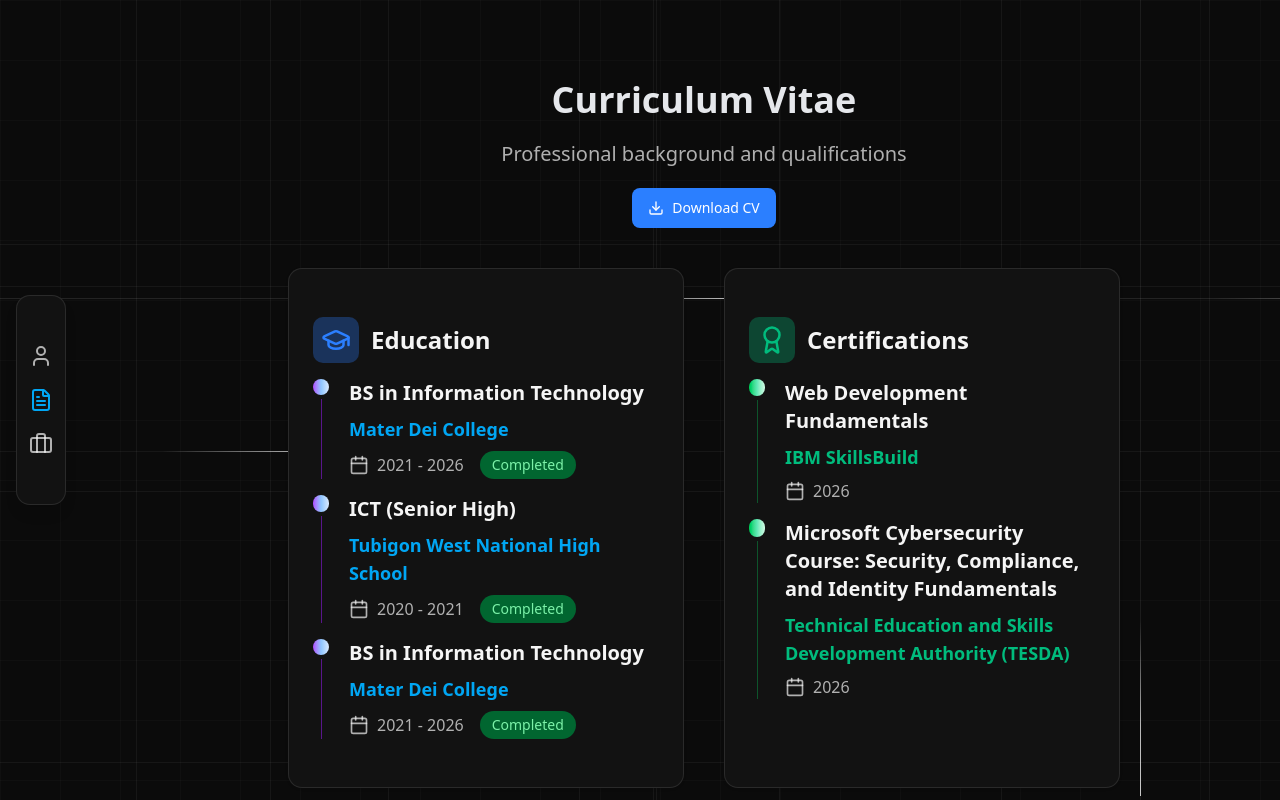
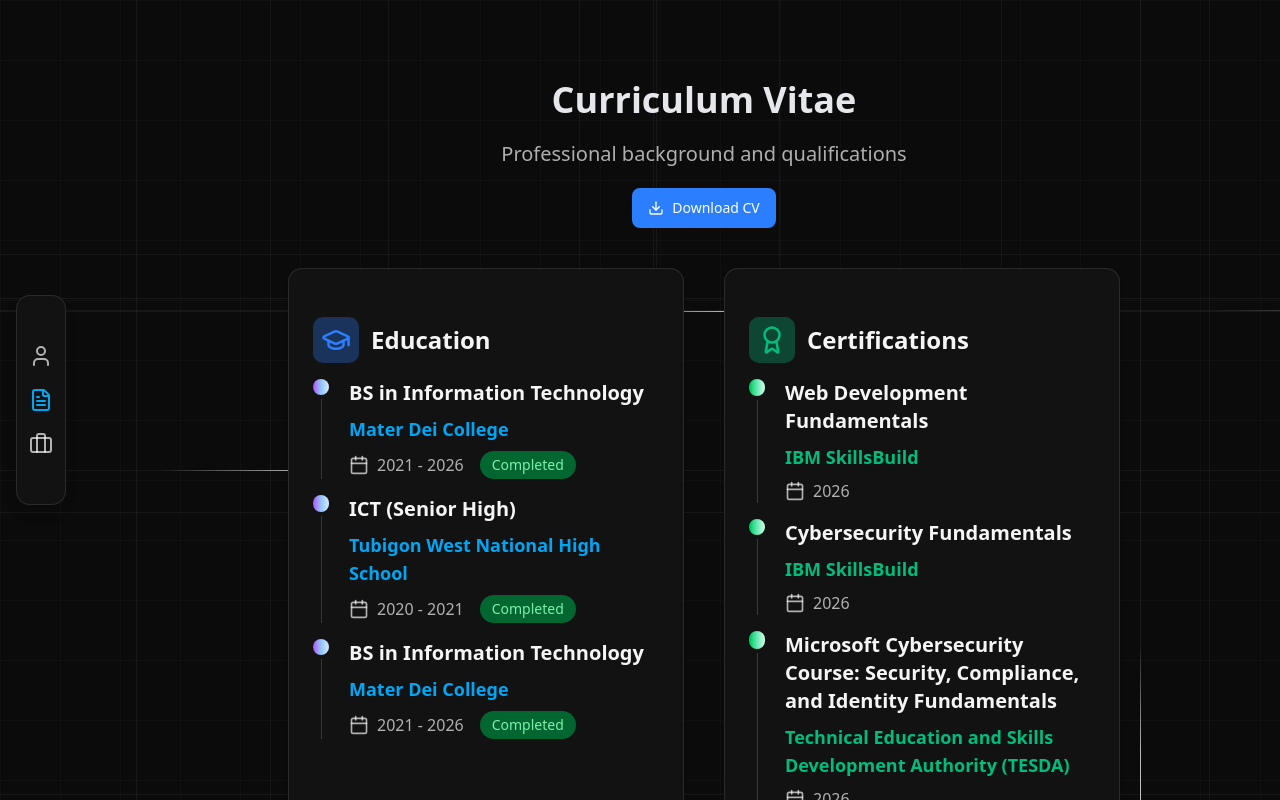
Before and after one commit to hahahayts/my-portfolio, a Next.js app: page /cv in a window 1280 px wide. Shown: the top 800 px of the page. Built offline with nearby package versions, Linux system fonts and the light colour scheme.

Commit message:
feat: add additional certification for Cybersecurity Fundamentals

```diff
--- a/app/cv/_components/certifications.tsx
+++ b/app/cv/_components/certifications.tsx
@@ -59,6 +59,11 @@ export default function Certification() {
             year="2026"
           />
           <CertificationItem
+            certification="Cybersecurity Fundamentals "
+            issuer="IBM SkillsBuild"
+            year="2026"
+          />
+          <CertificationItem
             certification="Microsoft Cybersecurity Course: Security,
 Compliance, and Identity Fundamentals "
             issuer="Technical Education and Skills Development Authority (TESDA)"
```
